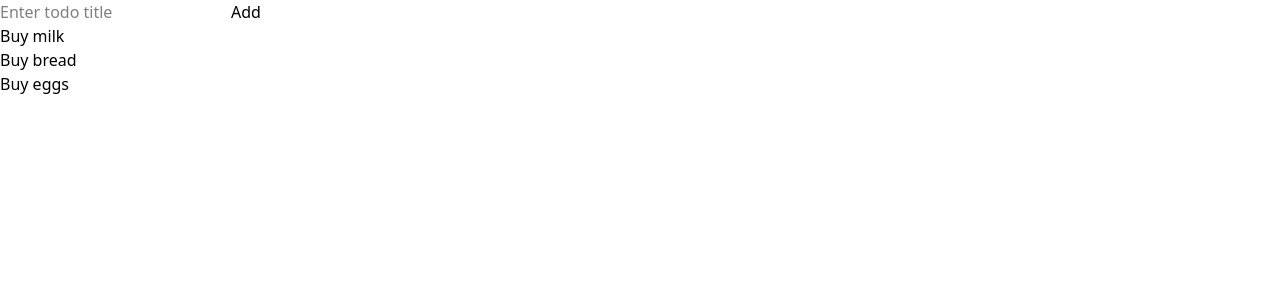
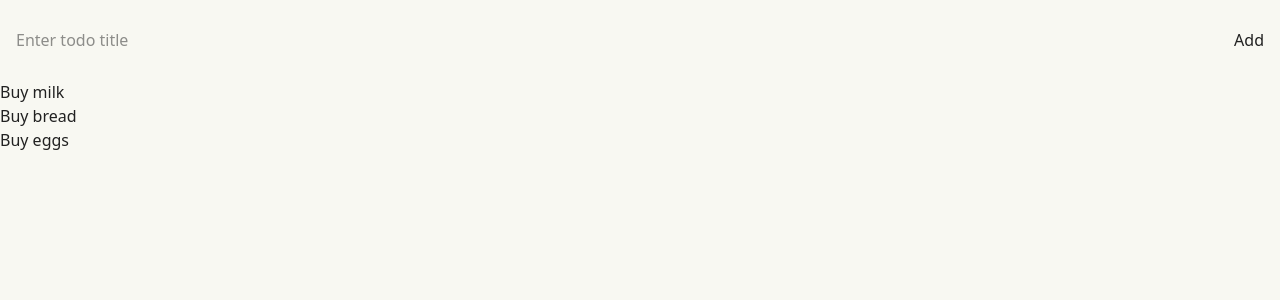
Before and after one commit to shoshta73/hub, a React (Vite) app: page / in a window 1280 px wide. Shown: the top 300 px of the page. Built offline with nearby package versions, Linux system fonts and the light colour scheme.

Commit message:
feat: basic styling

```diff
--- /dev/null
+++ b/src/App.css
@@ -0,0 +1,8 @@
+.add-item-form {
+    /*top: 0.5rem; bottom: 0.5rem; left: 0rem; right: 0rem;*/
+    margin: 0.5rem 0rem 0.5rem 0rem;
+
+    padding: 0rem 1rem;
+
+    height: 4rem;
+}
--- a/src/App.tsx
+++ b/src/App.tsx
@@ -1,6 +1,9 @@
 import type { FormEvent, JSX } from "react";
 import { useRef } from "react";
 import { create } from "zustand";
+
+// @ts-expect-error TS2307 - Cannot find module x or its corresponding type declarations. ITS CSS not module
+import "./App.css";
 
 /**
  * Type for item representation
@@ -139,9 +142,17 @@ function AddItemForm({
   };
 
   return (
-    <form onSubmit={handleSubmit}>
-      <input ref={inputRef} type="text" placeholder="Enter todo title" />
-      <button type="submit">Add</button>
+    <form className="add-item-form flex flex-row" onSubmit={handleSubmit}>
+      <input
+        className="flex"
+        ref={inputRef}
+        type="text"
+        placeholder="Enter todo title"
+      />
+      <div id="add-item-form-spacer" className="flex-1" />
+      <button type="submit" className="button flex m-auto">
+        Add
+      </button>
     </form>
   );
 }
--- /dev/null
+++ b/src/commons.css
@@ -0,0 +1,63 @@
+.w-full {
+    width: 100%;
+}
+
+.h-full {
+    height: 100%;
+}
+
+.flex {
+    display: flex;
+}
+
+.flex-col {
+    flex-direction: column;
+}
+
+.flex-row {
+    flex-direction: row;
+}
+
+.flex-1 {
+    flex: 1;
+}
+
+.flex-grow {
+    flex-grow: 1;
+}
+
+.w-0 {
+    width: 0;
+}
+
+.h-0 {
+    height: 0;
+}
+
+.m-auto {
+    margin: auto;
+}
+
+.m-0 {
+    margin: 0;
+}
+
+.mx-auto {
+    margin-left: auto;
+    margin-right: auto;
+}
+
+.mx-0 {
+    margin-left: 0;
+    margin-right: 0;
+}
+
+.my-auto {
+    margin-top: auto;
+    margin-bottom: auto;
+}
+
+.my-0 {
+    margin-top: 0;
+    margin-bottom: 0;
+}
--- /dev/null
+++ b/src/index.css
@@ -0,0 +1,35 @@
+:root {
+    --red: #b71c1c;
+    --blue: #1a237e;
+    --green: #1b5e20;
+    --orange: #e65100;
+    --yellow: #ffeb3b;
+
+    --gray: #bdbdbd;
+
+    --bg: #f8f8f2;
+    --fg: #212121;
+}
+
+[data-theme="dark"] {
+    --gray: #424242;
+
+    --bg: #212121;
+    --fg: #f8f8f2;
+}
+
+
+#app {
+    min-height: 100vh;
+    min-width: 100vw;
+    height: 100vh;
+    width: 100vw;
+    max-height: 100vh;
+    max-width: 100vw;
+
+    background-color: var(--bg);
+    color: var(--fg);
+
+    overflow-y: auto;
+    overflow-x: hidden;
+}
--- a/src/main.tsx
+++ b/src/main.tsx
@@ -4,14 +4,21 @@ import { StrictMode } from "react";
 import { createRoot } from "react-dom/client";
 
 // @ts-expect-error TS2307 - Cannot find module x or its corresponding type declarations. ITS CSS not module
+import "./index.css";
+// @ts-expect-error TS2307 - Cannot find module x or its corresponding type declarations. ITS CSS not module
 import "./preflight.css";
+// @ts-expect-error TS2307 - Cannot find module x or its corresponding type declarations. ITS CSS not module
+import "./commons.css";
 
 let root = document.getElementById("app");
+
 if (root === null) {
   root = document.createElement("div");
   root.id = "app";
   document.body.appendChild(root);
 }
+
+root.classList.add("flex", "flex-col");
 
 const rootElement = createRoot(root);
 rootElement.render(
```
Also changed, not shown: src/preflight.css (indentation only), 1 other file (tests, documents, lock files or other folders).
